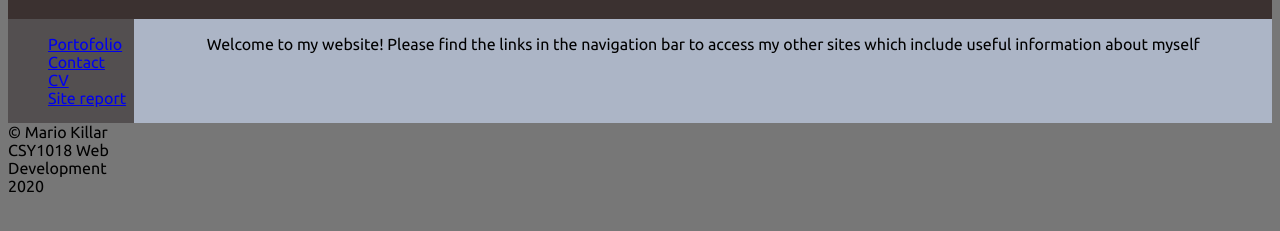
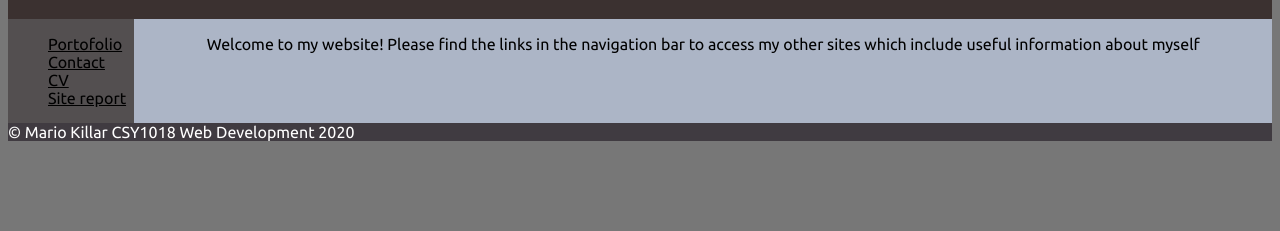
Before and after one commit to kmario158/Assignment1, a plain HTML site: page index.html in a window 1280 px wide. Shown: the part 69-300 px from the top of the page. Drawn offline with Linux system fonts and the light colour scheme.

Commit message:
added footer and link css

```diff
--- a/mainindex.css
+++ b/mainindex.css
@@ -24,3 +24,11 @@ main{
 ul{
     list-style: none;
 }
+footer{
+    grid-area: footer;
+    background-color: #403B41;
+    color: #ffffff;
+}
+a {
+    color: #000000;
+}
```
